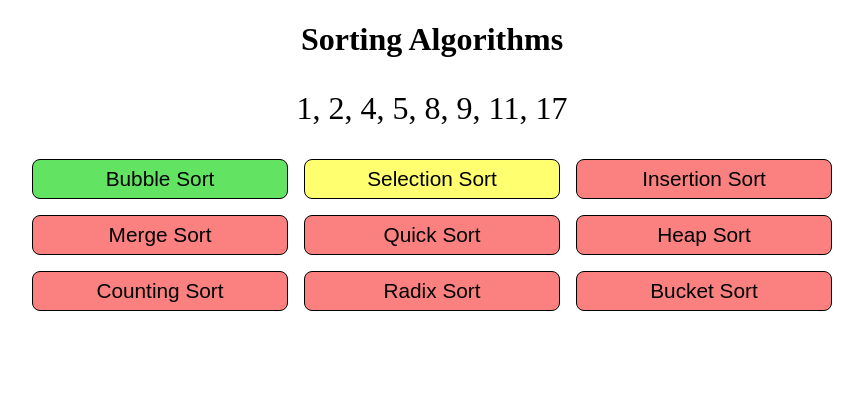
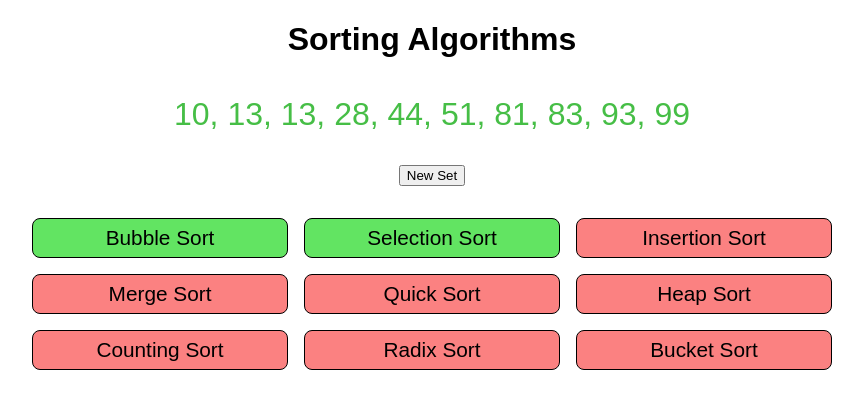
Before and after one commit to willbraun/sorting-algorithms, a plain HTML site: page index.html in a window 1280 px wide. Both pictures are taken after a click on the button "Bubble Sort". Shown: the whole page, without its empty margins (208-1071 px from the left). Drawn offline with Linux system fonts and the light colour scheme.

Commit message:
added selection sort and starting new set button

```diff
--- a/index.html
+++ b/index.html
@@ -12,11 +12,12 @@
 
     <div class="numbers">
         <p id="array"></p>
+        <button class="new-set" type="button">New Set</button>
     </div>
 
     <div class="button-box">
         <button class="done" id="bubble-sort" type="button">Bubble Sort</button>
-        <button class="in-progress" id="selection-sort" type="button">Selection Sort</button>
+        <button class="done" id="selection-sort" type="button">Selection Sort</button>
         <button class="not-started" id="insertion-sort" type="button">Insertion Sort</button>
         <button class="not-started" id="merge-sort" type="button">Merge Sort</button>
         <button class="not-started" id="quick-sort" type="button">Quick Sort</button>
--- a/index.js
+++ b/index.js
@@ -1,13 +1,37 @@
 (() => {
     'use strict'
 
-    const array = [17, 5, 8, 2, 11, 4, 9, 1];
+    const array = Array.apply(null, Array(10)).map(() => Math.floor(Math.random() * 100));
     const $array = document.querySelector('#array');
     const updateDisplay = newArr => $array.innerHTML = newArr.join(', ');
     updateDisplay(array);
 
+    const verifyOrder = arr => {
+        const newArray = [...array];
+        const sorted = newArray.sort((a, b) => a - b);
+        if (arr.every(el => arr.indexOf(el) === sorted.indexOf(el))) {
+            $array.setAttribute('style', 'color: rgb(70, 190, 70);');
+        }
+        else {
+            $array.setAttribute('style', 'color: #F00;');
+        }
+    }
+
+    const updateAndVerify = newArr => {
+        verifyOrder(newArr);
+        updateDisplay(newArr);
+    }
+
 
     const $bubbleSort = document.querySelector('#bubble-sort');
+    const $selectionSort = document.querySelector('#selection-sort');
+    // const $insertionSort = document.querySelector('#insertion-sort');
+    // const $mergeSort = document.querySelector('#merge-sort');
+    // const $quickSort = document.querySelector('#quick-sort');
+    // const $heapSort = document.querySelector('#heap-sort');
+    // const $countingSort = document.querySelector('#counting-sort');
+    // const $radixSort = document.querySelector('#radix-sort');
+    // const $bucketSort = document.querySelector('#bubble-sort');
 
 
 
@@ -27,8 +51,31 @@
             }
         }
 
-        updateDisplay(newArray);
+        updateAndVerify(newArray);
+    }
+
+    const selectionSort = arr => {
+        // Scans for the smallest item and swaps it with the 1st position, then 2nd, and so on
+
+        let newArray = [...arr];
+        let index = 0;
+
+        while (index < newArray.length) {
+            const smallIndex = newArray.indexOf(Math.min(...newArray.slice(index)));
+            [newArray[index], newArray[smallIndex]] = [newArray[smallIndex], newArray[index]];
+            index++;
+        }
+
+        updateAndVerify(newArray);
     }
 
     $bubbleSort.addEventListener('click', () => bubbleSort(array));
+    $selectionSort.addEventListener('click', () => selectionSort(array));
+    // $insertionSort.addEventListener('click', () => insertionSort(array));
+    // $mergeSort.addEventListener('click', () => mergeSort(array));
+    // $quickSort.addEventListener('click', () => quickSort(array));
+    // $heapSort.addEventListener('click', () => heapSort(array));
+    // $countingSort.addEventListener('click', () => countingSort(array));
+    // $radixSort.addEventListener('click', () => radixSort(array));
+    // $bucketSort.addEventListener('click', () => bucketSort(array));
 })();
--- a/styles.css
+++ b/styles.css
@@ -1,10 +1,29 @@
+h1, p, button {
+    font-family: Arial, Helvetica, sans-serif;
+}
+
 h1 {
     text-align: center;
+}
+
+.numbers {
+    display: flex;
+    flex-direction: column;
+    justify-items: center;
 }
 
 .numbers p {
     text-align: center;
     font-size: 2rem;
+    width: fit-content;
+    margin: 1rem auto;
+}
+
+.new-set {
+    position: relative;
+    margin: auto;
+    width: fit-content;
+    margin: 1rem auto 2rem;
 }
 
 .button-box {
```
